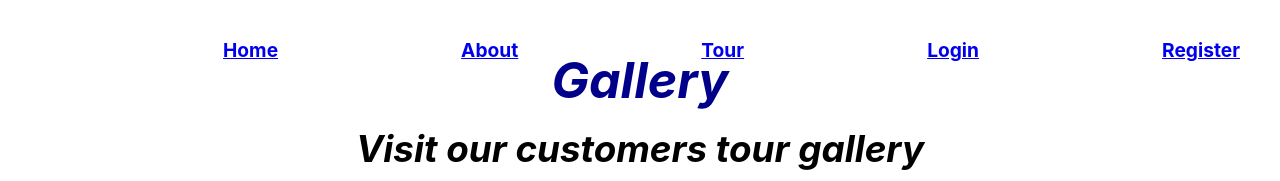
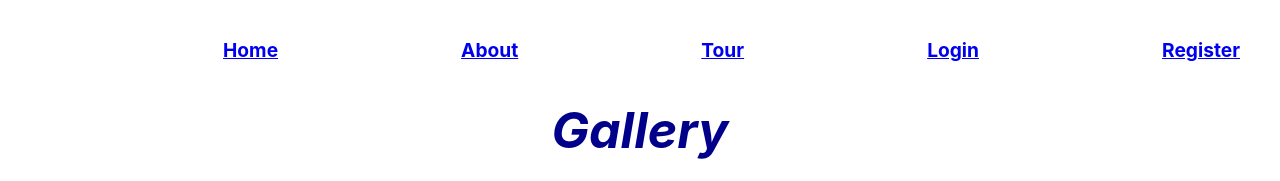
Before and after one commit to Hafsa-Maqsood/tourproject, a React (Create React App) app: page /Callabout in a window 1280 px wide. Shown: the top 181 px of the page. Built offline with nearby package versions, Linux system fonts and the light colour scheme.

Commit message:
changes in about page

```diff
--- a/src/component/About.js
+++ b/src/component/About.js
@@ -22,7 +22,7 @@ export default function About() {
             <Col lg='12'>
               <div className='hero_content'>
 
-                <h3 style={{ color: 'darkblue' , fontSize: '50px',fontStyle: 'italic', marginTop: '50px'  }}>Gallery</h3>
+                <h3 style={{ color: 'darkblue' , fontSize: '50px',fontStyle: 'italic', marginTop: '100px'  }}>Gallery</h3>
               </div>
               <h2 className="gallery_title">
                 Visit our customers tour gallery
```
